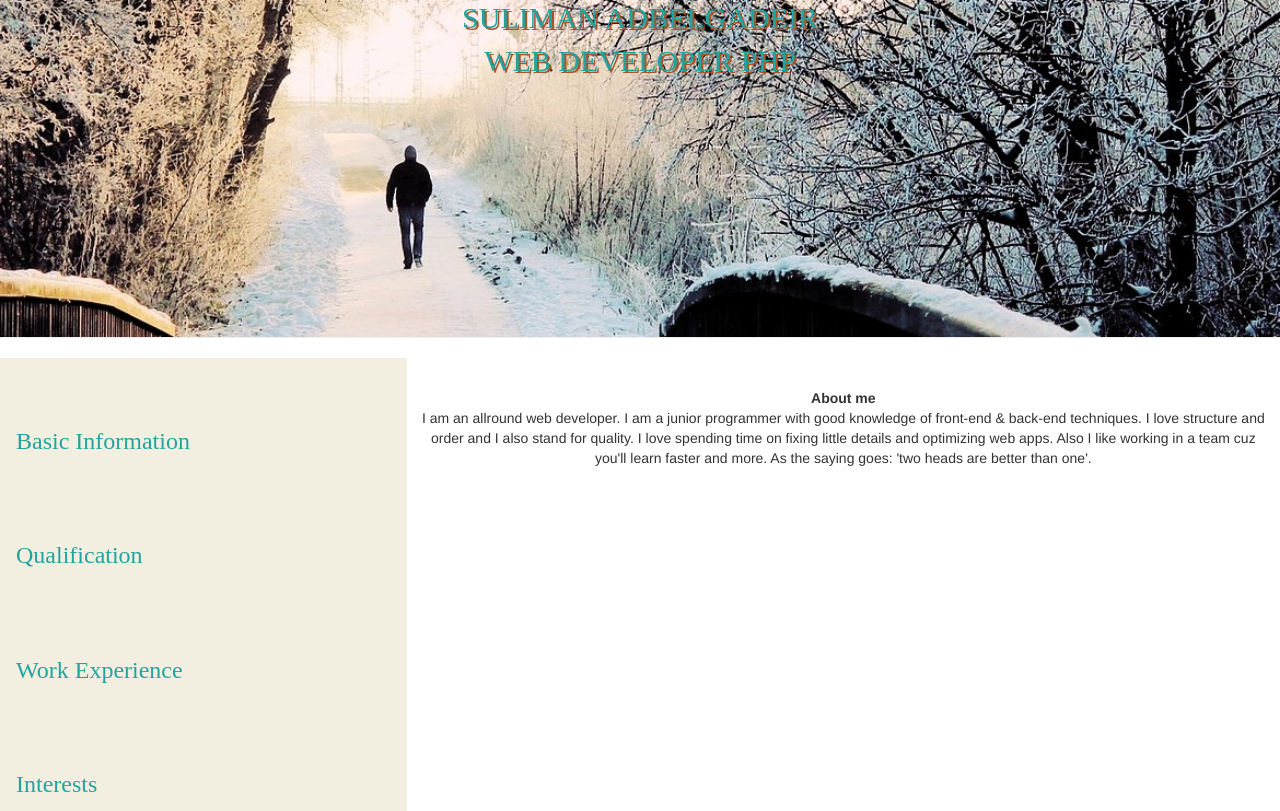
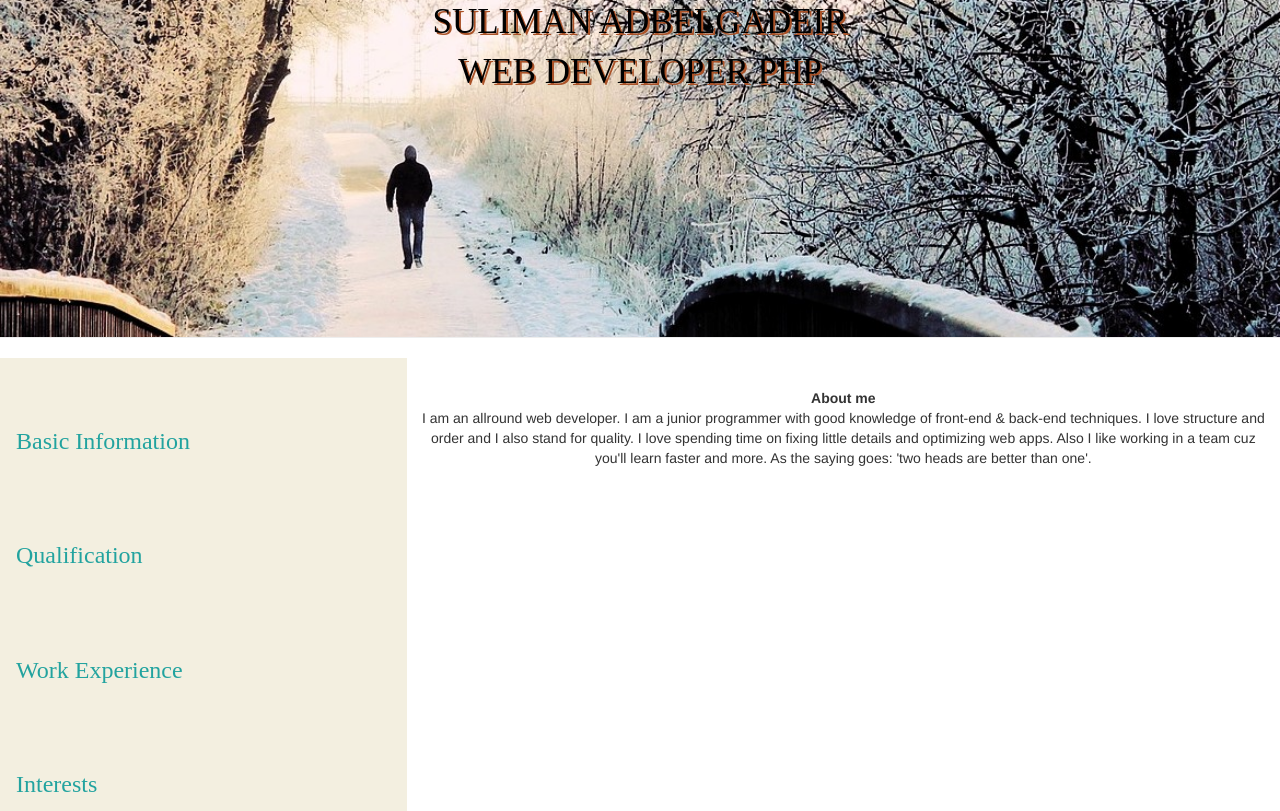
Before and after one commit to solomongamid/solomongamid.github.io, a plain HTML site: page index.html in a window 1280 px wide. Shown: the part 289-1100 px from the top of the page. Drawn offline with nearby package versions, Linux system fonts and the light colour scheme.

Commit message:
Update mystyle.css

```diff
--- a/mystyle.css
+++ b/mystyle.css
@@ -20,8 +20,8 @@ body{
 .upper {
 	font-family: "Times New Roman", Times, serif;
     text-shadow: 2px 2px rgb(170, 82, 40);
-    font-size: 30px;
-    color: rgb(34, 163, 159);
+    font-size: 35px;
+    color: black;
     margin: auto;
     height: 320px;
     text-align: center;
```
